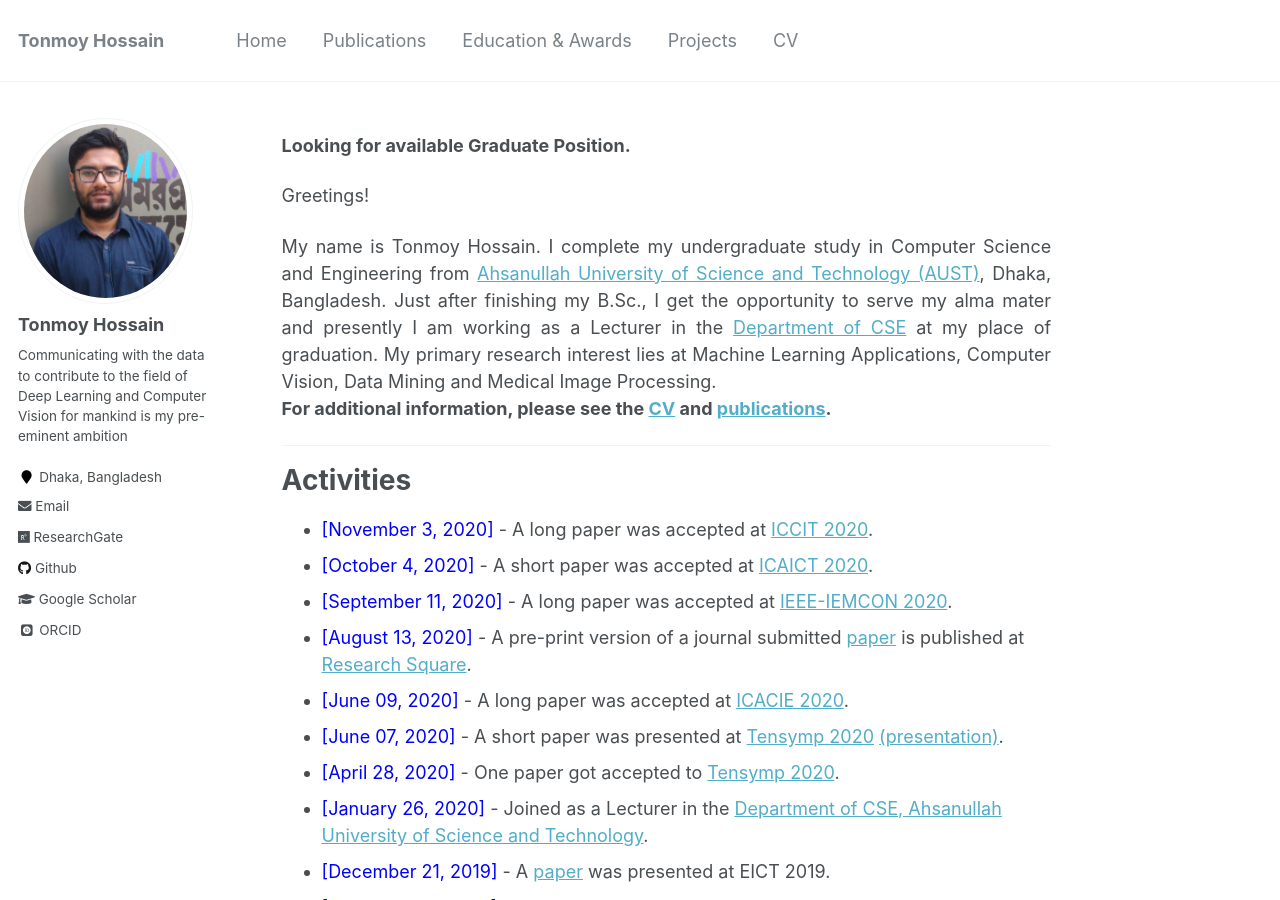
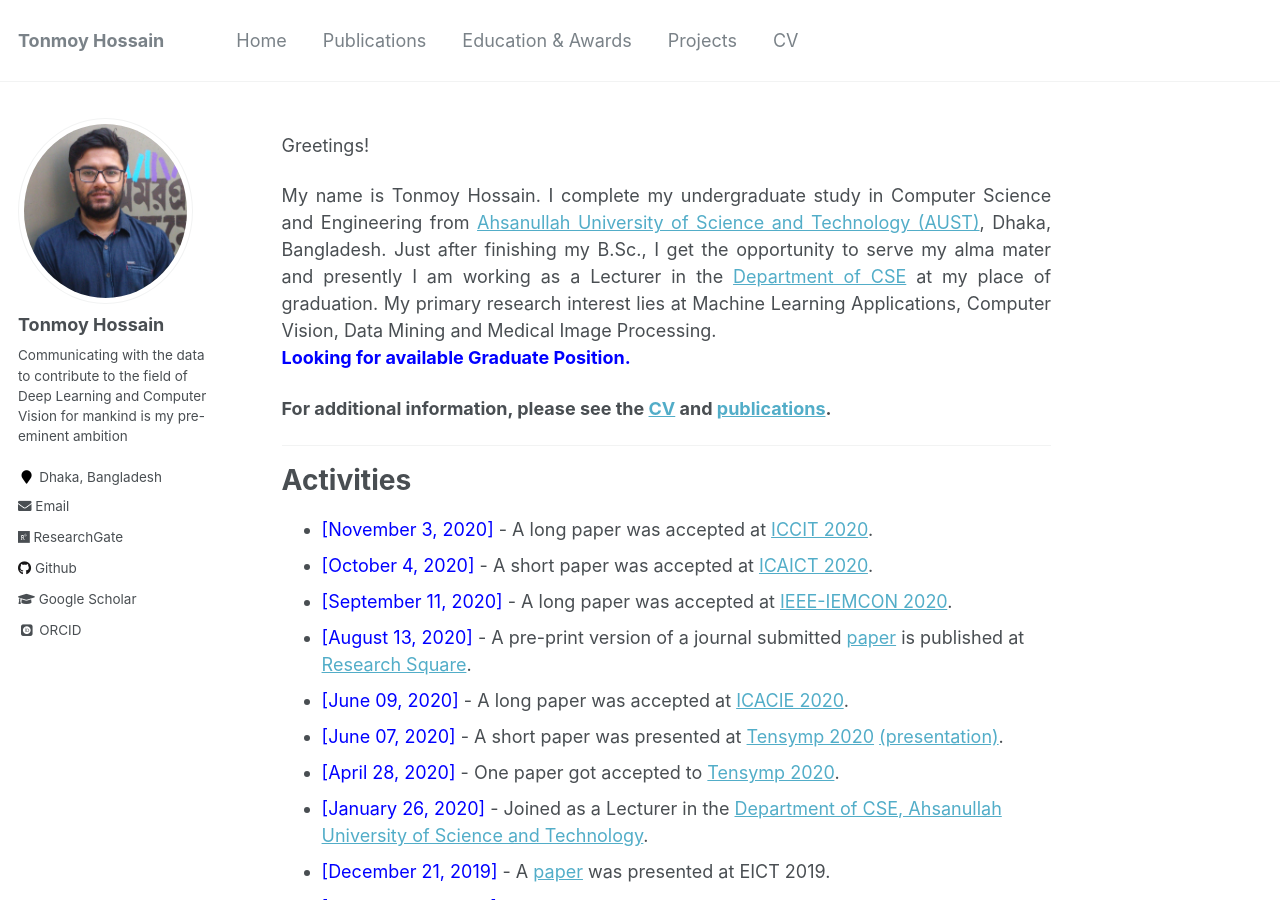
Before and after one commit to shaeekh/shaeekh.github.io, a Jekyll site: the page built from _pages/about.md, in a window 1280 px wide and 900 px high. Built offline with Jekyll 4.4.1, drawn with Linux system fonts in a browser that asks for light colours; some web fonts are replaced.

Commit message:
Update about.md

```diff
--- a/_pages/about.md
+++ b/_pages/about.md
@@ -8,12 +8,13 @@ redirect_from:
   - /about.html
 ---
 
-<b>Looking for available Graduate Position.</b>  <br />
-
 Greetings!
 
 <div style="text-align: justify">
 My name is Tonmoy Hossain. I complete my undergraduate study in Computer Science and Engineering from <a href="http://aust.edu/">Ahsanullah University of Science and Technology (AUST)</a>, Dhaka, Bangladesh. Just after finishing my B.Sc., I get the opportunity to serve my alma mater and presently I am working as a Lecturer in the <a href="http://aust.edu/cse/index.htm">Department of CSE</a> at my place of graduation.  My primary research interest lies at Machine Learning Applications, Computer Vision, Data Mining and Medical Image Processing.</div>
+
+
+<span style="color:Blue"><b>Looking for available Graduate Position.</b>   </span><br />
 
 
 **For additional information, please see the [CV](https://tonmoy-hossain.github.io/cv/) and [publications](https://tonmoy-hossain.github.io/publications/).**
```
